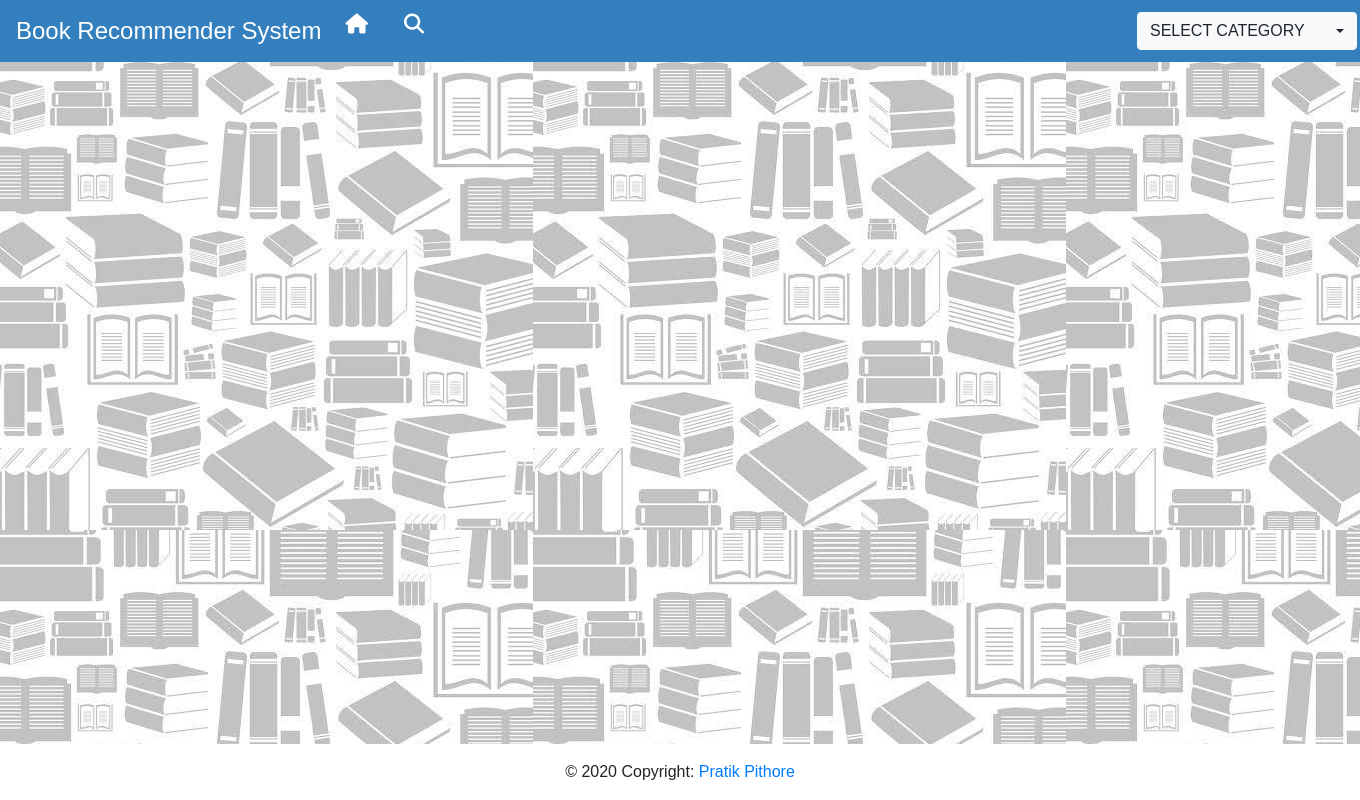
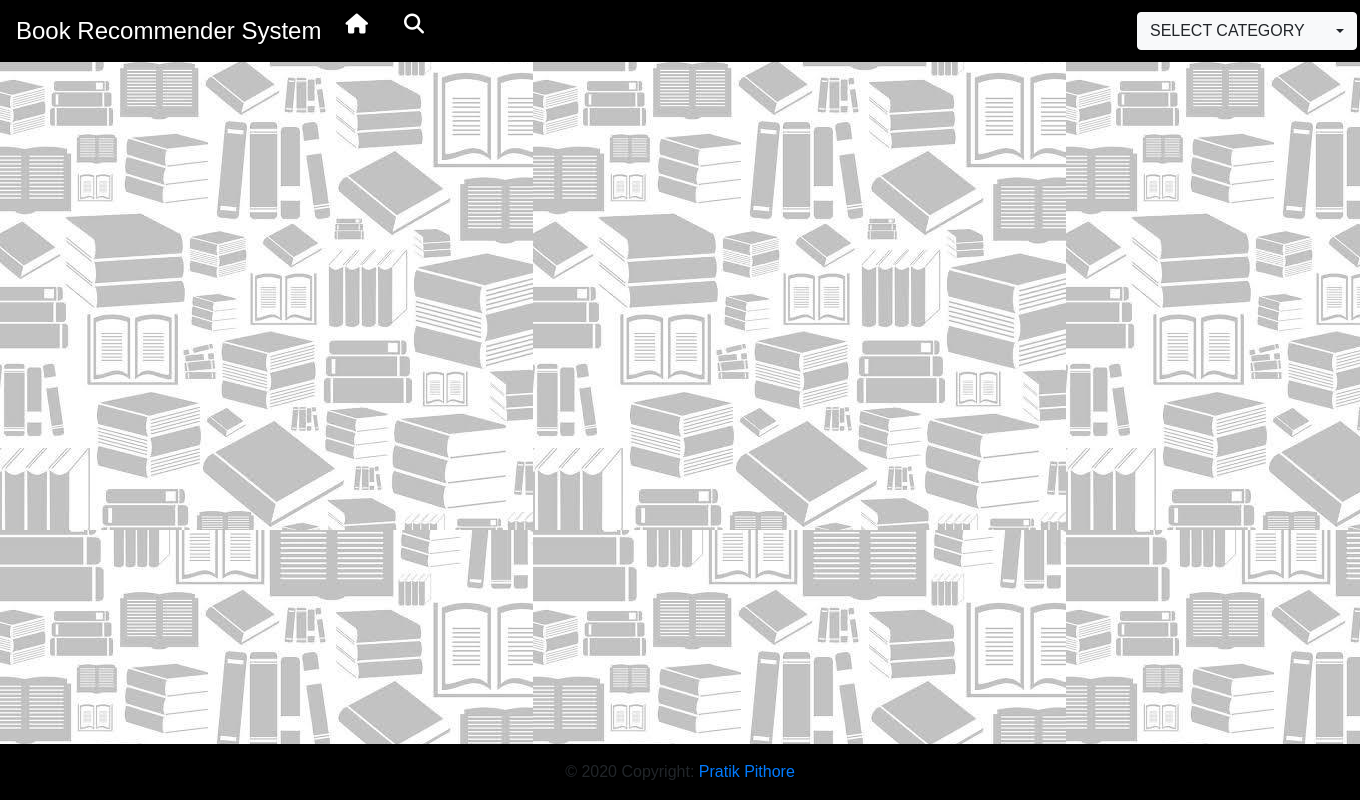
Before and after one commit to Pratik-sys/book-recommender, a Flask app: page / in a window 1360 px wide. Run offline with Flask 2, Linux system fonts and the light colour scheme; some libraries are stand-ins or nearby versions; some web fonts are replaced.

Commit message:
remove unused styles and new navbar and footer color

```diff
--- a/bookrecommender/static/style.css
+++ b/bookrecommender/static/style.css
@@ -1,10 +1,9 @@
 body{
     font-family: 'B612', sans-serif;
     background-image: url("image/background.jpeg");
-    /* background-color: #D2D6DE; */
 }
 .navbar{
-    background-color: #347FBE;
+    background-color: black
 }
 img{
     height: 8cm;
@@ -31,7 +30,7 @@ img{
     box-shadow: 0 14px 28px rgba(0,0,0,0.25), 0 10px 10px rgba(0,0,0,0.22);
 }
 .page-footer{
-    background-color:#FFFF;
+    background-color:black;
     position: fixed;
     left: 0;
     bottom: 0;
@@ -47,10 +46,3 @@ img{
     margin-top: 110px;
     border-radius: 3px;
 }
-.fa-search:hover {
-    text-shadow: 0 14px 28px rgba(0,0,0,0.25), 0 10px 10px rgba(0,0,0,0.22);
-}
-.fa-home:hover {
-    text-shadow: 0 14px 28px rgba(0,0,0,0.25), 0 10px 10px rgba(0,0,0,0.22);
-
-}
```
